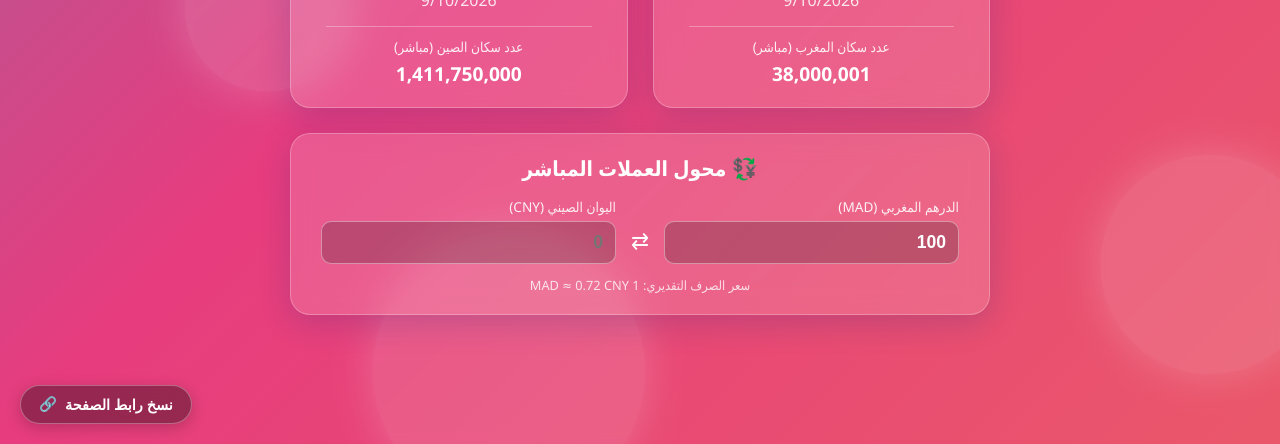
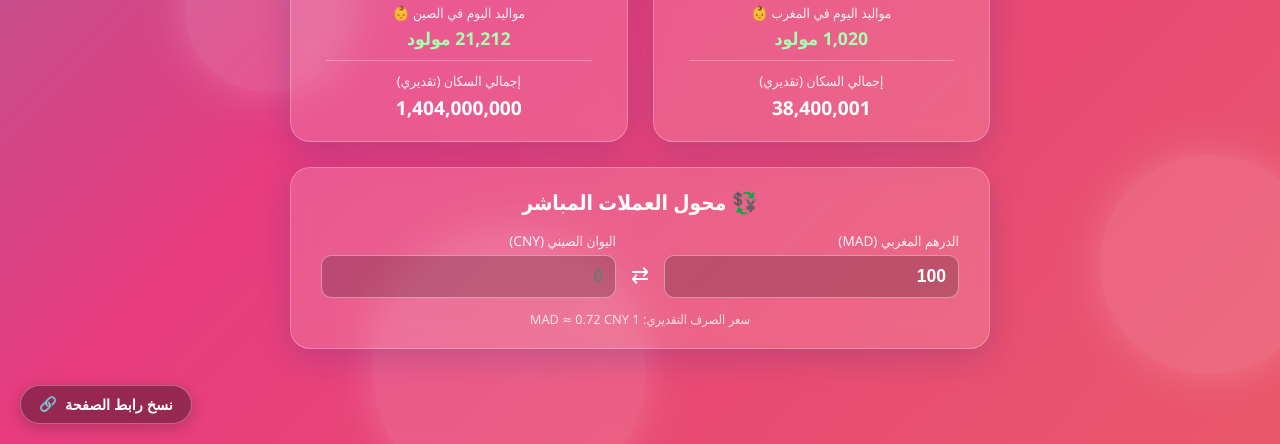
Before and after one commit to anaselabidi94-debug/world-clock, a plain HTML site: page index.html in a window 1280 px wide. Shown: the part 356-800 px from the top of the page. Drawn offline with Linux system fonts and the light colour scheme; no server answers.

Commit message:
Update index.html

```diff
--- a/index.html
+++ b/index.html
@@ -83,6 +83,7 @@
     }
     .pop-label { font-size: 0.85rem; opacity: 0.9; margin-bottom: 4px; }
     .pop-count { font-size: 1.2rem; font-weight: bold; }
+    .birth-count { font-size: 1.1rem; font-weight: bold; color: #a8ffb2; }
 
     /* === بطاقة محول العملات === */
     .converter-card { width: 100%; padding: 20px 30px; box-sizing: border-box; }
@@ -105,35 +106,18 @@
     .exchange-icon { font-size: 1.5rem; margin-top: 18px; }
     .rate-info { font-size: 0.8rem; opacity: 0.8; margin-top: 12px; }
 
-    /* === زر نسخ الرابط المباشر في زاوية الشاشة === */
+    /* === زر نسخ الرابط === */
     .copy-link-btn {
-      position: fixed;
-      bottom: 20px;
-      left: 20px;
-      z-index: 100;
-      background: rgba(0, 0, 0, 0.35);
-      backdrop-filter: blur(10px);
-      color: white;
-      border: 1px solid rgba(255, 255, 255, 0.3);
-      padding: 10px 18px;
-      border-radius: 30px;
-      cursor: pointer;
-      font-size: 0.9rem;
-      font-weight: bold;
-      display: flex;
-      align-items: center;
-      gap: 8px;
-      box-shadow: 0 4px 15px rgba(0, 0, 0, 0.2);
-      transition: all 0.3s ease;
-      direction: ltr;
+      position: fixed; bottom: 20px; left: 20px; z-index: 100;
+      background: rgba(0, 0, 0, 0.35); backdrop-filter: blur(10px);
+      color: white; border: 1px solid rgba(255, 255, 255, 0.3);
+      padding: 10px 18px; border-radius: 30px; cursor: pointer;
+      font-size: 0.9rem; font-weight: bold; display: flex; align-items: center;
+      gap: 8px; box-shadow: 0 4px 15px rgba(0, 0, 0, 0.2);
+      transition: all 0.3s ease; direction: ltr;
     }
-    .copy-link-btn:hover {
-      background: rgba(0, 0, 0, 0.6);
-      transform: scale(1.05);
-    }
-    .copy-link-btn:active {
-      transform: scale(0.95);
-    }
+    .copy-link-btn:hover { background: rgba(0, 0, 0, 0.6); transform: scale(1.05); }
+    .copy-link-btn:active { transform: scale(0.95); }
   </style>
 </head>
 <body>
@@ -156,7 +140,11 @@
         <div id="fez-time" class="time">00:00:00</div>
         <div id="fez-date" class="date">--/--/----</div>
         <div class="pop-section">
-          <div class="pop-label">عدد سكان المغرب (مباشر)</div>
+          <div class="pop-label">مواليد اليوم في المغرب 👶</div>
+          <div id="morocco-births" class="birth-count">--</div>
+        </div>
+        <div class="pop-section">
+          <div class="pop-label">إجمالي السكان (تقديري)</div>
           <div id="morocco-pop" class="pop-count">--</div>
         </div>
       </div>
@@ -168,7 +156,11 @@
         <div id="hanzhong-time" class="time">00:00:00</div>
         <div id="hanzhong-date" class="date">--/--/----</div>
         <div class="pop-section">
-          <div class="pop-label">عدد سكان الصين (مباشر)</div>
+          <div class="pop-label">مواليد اليوم في الصين 👶</div>
+          <div id="china-births" class="birth-count">--</div>
+        </div>
+        <div class="pop-section">
+          <div class="pop-label">إجمالي السكان (تقديري)</div>
           <div id="china-pop" class="pop-count">--</div>
         </div>
       </div>
@@ -192,7 +184,7 @@
     </div>
   </div>
 
-  <!-- زر نسخ الرابط في زاوية الشاشة -->
+  <!-- زر نسخ الرابط -->
   <button class="copy-link-btn" id="copyBtn" onclick="copyPageUrl()">
     <span>🔗</span>
     <span id="btnText">نسخ رابط الصفحة</span>
@@ -206,11 +198,37 @@
       document.getElementById('fez-date').textContent = now.toLocaleDateString('en-US', { timeZone: 'Africa/Casablanca', year: 'numeric', month: 'numeric', day: 'numeric' });
       document.getElementById('hanzhong-time').textContent = now.toLocaleTimeString('en-US', { timeZone: 'Asia/Shanghai', hour12: false });
       document.getElementById('hanzhong-date').textContent = now.toLocaleDateString('en-US', { timeZone: 'Asia/Shanghai', year: 'numeric', month: 'numeric', day: 'numeric' });
+
+      updateLiveBirths();
     }
     setInterval(updateClocks, 1000);
-    updateClocks();
 
-    // 2. الطقس
+    // 2. حساب المواليد الجدد اليوم بناءً على المعدلات الديموغرافية المعتمدة
+    function getSecondsSinceMidnight(timeZone) {
+      const now = new Date();
+      const localTimeStr = now.toLocaleString("en-US", { timeZone });
+      const localDate = new Date(localTimeStr);
+      const midnight = new Date(localDate);
+      midnight.setHours(0, 0, 0, 0);
+      return (localDate - midnight) / 1000;
+    }
+
+    function updateLiveBirths() {
+      // المعدلات المعتمدة: المغرب ~1680 مولود/يوم (0.0194/ثانية)، الصين ~23600 مولود/يوم (0.2731/ثانية)
+      const moroccoRatePerSec = 1680 / 86400;
+      const chinaRatePerSec = 23600 / 86400;
+
+      const moroccoSecs = getSecondsSinceMidnight('Africa/Casablanca');
+      const chinaSecs = getSecondsSinceMidnight('Asia/Shanghai');
+
+      const moroccoTodayBirths = Math.floor(moroccoSecs * moroccoRatePerSec);
+      const chinaTodayBirths = Math.floor(chinaSecs * chinaRatePerSec);
+
+      document.getElementById('morocco-births').textContent = moroccoTodayBirths.toLocaleString('en-US') + " مولود";
+      document.getElementById('china-births').textContent = chinaTodayBirths.toLocaleString('en-US') + " مولود";
+    }
+
+    // 3. الطقس
     async function fetchWeather() {
       try {
         const fezRes = await fetch('https://api.open-meteo.com/v1/forecast?latitude=34.0333&longitude=-5.0000&current_weather=true');
@@ -228,9 +246,9 @@
     fetchWeather();
     setInterval(fetchWeather, 600000);
 
-    // 3. عدد السكان
-    let moroccoPop = 38000000;
-    let chinaPop = 1411750000;
+    // 4. إجمالي السكان التقديري
+    let moroccoPop = 38400000;
+    let chinaPop = 1404000000;
     function updatePopulation() {
       if (Math.random() > 0.6) moroccoPop += 1;
       if (Math.random() > 0.3) chinaPop += Math.floor(Math.random() * 2);
@@ -240,7 +258,7 @@
     setInterval(updatePopulation, 3000);
     updatePopulation();
 
-    // 4. محول العملات
+    // 5. محول العملات
     let madToCnyRate = 0.72;
     async function fetchExchangeRate() {
       try {
@@ -248,7 +266,7 @@
         const data = await res.json();
         if (data && data.rates && data.rates.CNY) {
           madToCnyRate = data.rates.CNY;
-          document.getElementById('rate-info').textContent = `1 درهم مغربي = ${madToCnyRate.toFixed(4)} يوان صيني (يتحدث كل 12 ساعة)`;
+          document.getElementById('rate-info').textContent = `1 درهم مغربي = ${madToCnyRate.toFixed(4)} يوان صيني (مباشر)`;
           convertMADtoCNY();
         }
       } catch (err) {
@@ -276,7 +294,7 @@
     fetchExchangeRate();
     setInterval(fetchExchangeRate, 12 * 60 * 60 * 1000);
 
-    // 5. وظيفة نسخ رابط الصفحة
+    // 6. نسخ رابط الصفحة
     function copyPageUrl() {
       navigator.clipboard.writeText(window.location.href).then(() => {
         const btnText = document.getElementById('btnText');
@@ -286,6 +304,8 @@
         }, 2000);
       });
     }
+
+    updateClocks();
   </script>
 </body>
 </html>
```
